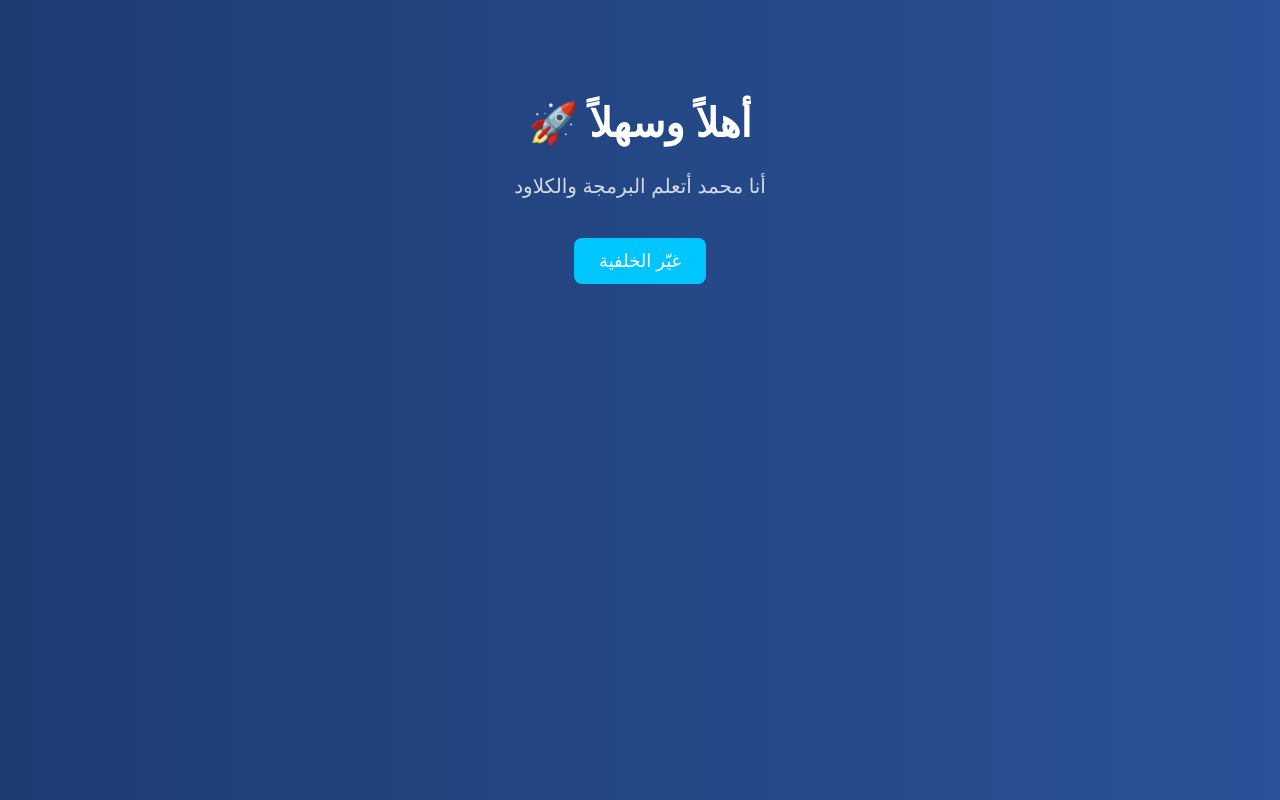
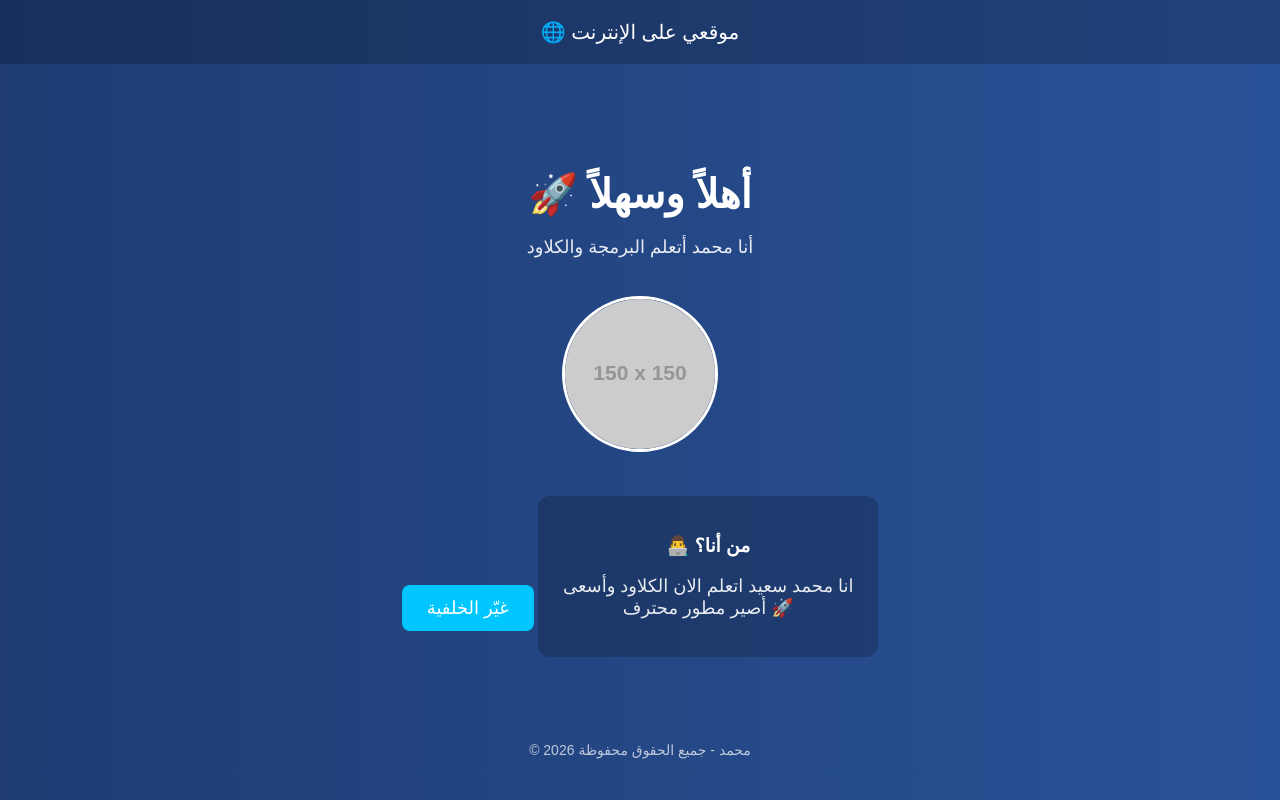
Before and after one commit to mhmd531790/my-website, a plain HTML site: page index.html in a window 1280 px wide. Drawn offline with Linux system fonts and the light colour scheme; placeholder pictures from the web are drawn by us.

Commit message:
Update index.html

```diff
--- a/index.html
+++ b/index.html
@@ -5,7 +5,7 @@
 <head>
     <meta charset="UTF-8">
     <meta name="viewport" content="width=device-width, initial-scale=1.0">
-    <title>موقعي الأول</title>
+    <title>محمد | موقعي الأول</title>
 
     <style>
         body {
@@ -17,21 +17,36 @@
             transition: background 0.5s ease;
         }
 
+        header {
+            padding: 20px;
+            background: rgba(0,0,0,0.2);
+            font-size: 20px;
+        }
+
         .container {
-            margin-top: 100px;
+            margin-top: 60px;
+            padding: 20px;
         }
 
         h1 {
             font-size: 40px;
+            margin-bottom: 10px;
         }
 
         p {
-            font-size: 20px;
-            opacity: 0.8;
+            font-size: 18px;
+            opacity: 0.9;
+        }
+
+        img {
+            width: 150px;
+            border-radius: 50%;
+            margin-top: 20px;
+            border: 3px solid white;
         }
 
         button {
-            margin-top: 20px;
+            margin-top: 25px;
             padding: 12px 25px;
             font-size: 18px;
             border: none;
@@ -46,17 +61,54 @@
             background-color: #0072ff;
             transform: scale(1.1);
         }
+
+        .about {
+            margin-top: 40px;
+            background: rgba(0,0,0,0.2);
+            padding: 20px;
+            border-radius: 12px;
+            display: inline-block;
+            max-width: 300px;
+        }
+
+        footer {
+            margin-top: 50px;
+            padding: 15px;
+            font-size: 14px;
+            opacity: 0.7;
+        }
     </style>
 </head>
 
 <body>
 
+    <header>
+        🌐 موقعي على الإنترنت
+    </header>
+
     <div class="container">
         <h1>🚀 أهلاً وسهلاً</h1>
         <p>أنا محمد أتعلم البرمجة والكلاود</p>
 
+        <!-- صورة -->
+        <img src="https://via.placeholder.com/150" alt="صورتي">
+
+        <!-- زر -->
+        <br>
         <button onclick="changeColor()">غيّر الخلفية</button>
+
+        <!-- قسم من أنا -->
+        <div class="about">
+            <h3>👨‍💻 من أنا؟</h3>
+            <p>
+                انا محمد سعيد اتعلم الان  الكلاود وأسعى أصير مطور محترف 🚀
+            </p>
+        </div>
     </div>
+
+    <footer>
+        © 2026 محمد - جميع الحقوق محفوظة
+    </footer>
 
     <script>
         function changeColor() {
```
